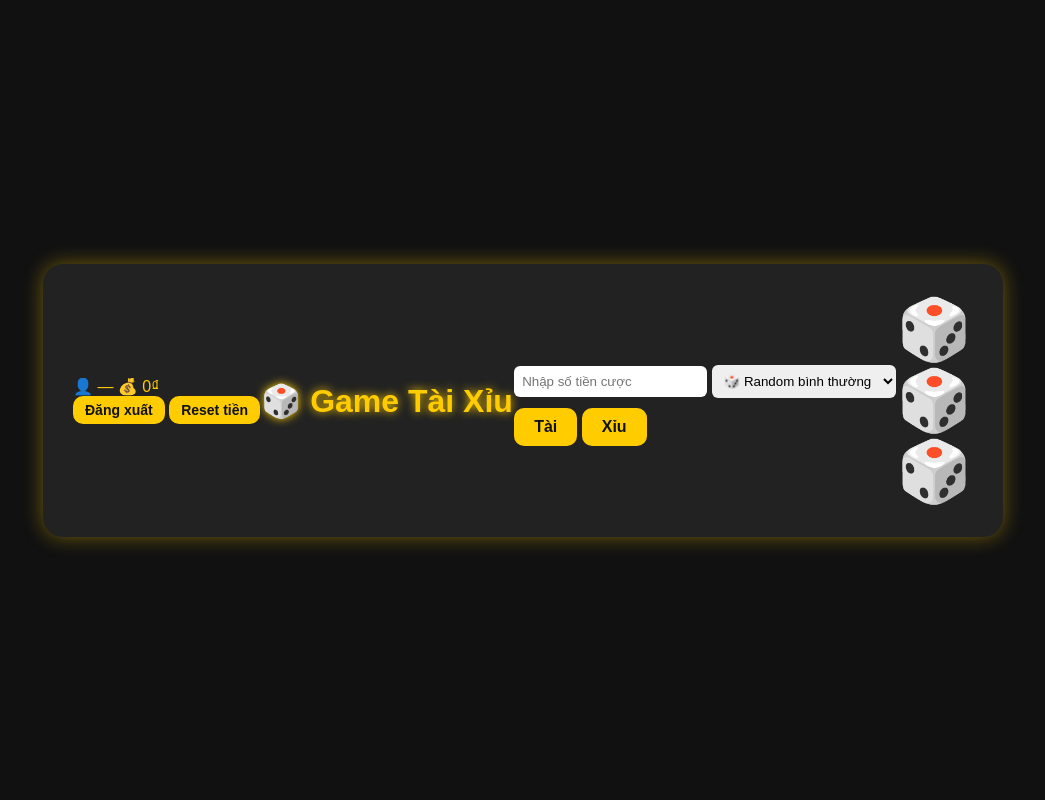
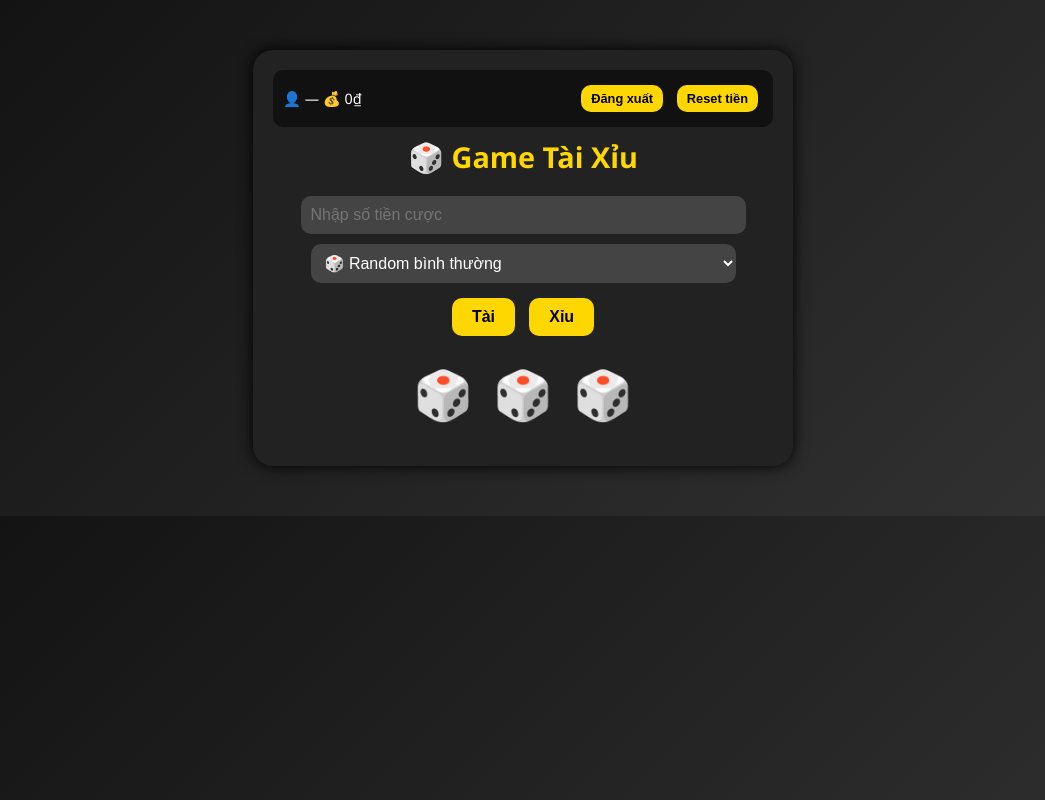
Before and after one commit to billhaha1947/Tai-xiu, a plain HTML site: page index.html in a window 1280 px wide. Shown: the whole page, without its empty margins (117-1162 px from the left). Drawn offline with Linux system fonts and the light colour scheme.

Commit message:
Update style.css

```diff
--- a/style.css
+++ b/style.css
@@ -1,88 +1,102 @@
 body {
   margin: 0;
-  padding: 0;
-  font-family: 'Poppins', sans-serif;
-  background: #111;
-  color: #ffcc00;
-  display: flex;
-  align-items: center;
-  justify-content: center;
-  height: 100vh;
-  overflow: hidden;
+  font-family: 'Segoe UI', sans-serif;
+  background: linear-gradient(135deg, #111, #333);
+  color: #fff;
+  text-align: center;
 }
 
 .container {
-  display: flex;
-  flex-direction: row;
-  align-items: center;
-  justify-content: space-between;
-  width: 90%;
-  max-width: 900px;
+  max-width: 500px;
+  margin: 50px auto;
   background: #222;
+  padding: 20px;
   border-radius: 20px;
-  padding: 30px;
-  box-shadow: 0 0 20px rgba(255, 204, 0, 0.4);
-}
-
-.container.column {
-  flex-direction: column;
-  justify-content: center;
-}
-
-.left, .right {
-  display: flex;
-  flex-direction: column;
-  align-items: center;
-  flex: 1;
+  box-shadow: 0 0 15px #000;
 }
 
 h1 {
-  color: #ffcc00;
-  margin-bottom: 20px;
-  text-shadow: 0 0 10px #ffcc00;
+  margin-top: 10px;
+  color: gold;
+  font-size: 1.8rem;
 }
 
-.buttons {
+.status-row {
   display: flex;
-  gap: 15px;
-  margin-bottom: 20px;
+  justify-content: space-between;
+  align-items: center;
+  background: #111;
+  padding: 10px;
+  border-radius: 10px;
+  font-size: 0.9rem;
+}
+
+.bet-section {
+  margin-top: 20px;
+}
+
+input[type=number], select {
+  padding: 10px;
+  width: 85%;
+  border-radius: 10px;
+  border: none;
+  margin-bottom: 10px;
+  font-size: 1rem;
+  background: #444;
+  color: #fff;
 }
 
 .btn {
-  background: #ffcc00;
-  color: #111;
+  background: gold;
   border: none;
   border-radius: 10px;
   padding: 10px 20px;
+  margin: 5px;
+  font-size: 1rem;
+  cursor: pointer;
+  color: #000;
   font-weight: bold;
-  cursor: pointer;
-  font-size: 16px;
-  transition: 0.2s;
 }
-.btn:hover { background: #ffaa00; }
-.small { padding: 6px 12px; font-size: 14px; }
+.btn:hover {
+  background: #ffdc73;
+}
+.small {
+  padding: 6px 10px;
+  font-size: 0.8rem;
+}
 
-.result { font-size: 20px; margin: 15px 0; }
+.dice {
+  display: flex;
+  justify-content: center;
+  margin: 20px 0;
+}
 
-.dice-area {
-  display: flex;
-  gap: 20px;
-  justify-content: center;
-  align-items: center;
-  margin-bottom: 20px;
+.die {
+  font-size: 3rem;
+  margin: 0 10px;
 }
-.dice {
-  font-size: 60px;
-  transition: transform 0.6s ease;
+
+#result {
+  font-size: 1.3rem;
+  color: cyan;
 }
-.spin { animation: roll 0.6s infinite linear; }
-@keyframes roll { from { transform: rotate(0deg); } to { transform: rotate(360deg); } }
 
-.sum { font-size: 20px; color: #ffcc00; }
-
-input, select {
-  padding: 8px;
-  border-radius: 6px;
+.login-container {
+  max-width: 350px;
+  margin: 100px auto;
+  background: #222;
+  padding: 24px;
+  border-radius: 16px;
+  text-align: center;
+  box-shadow: 0 0 12px #000;
+}
+.login-container input {
+  display: block;
+  width: 100%;
+  padding: 10px;
+  margin: 8px 0;
+  border-radius: 8px;
   border: none;
-  margin: 10px 0;
 }
+.login-btns { display: flex; gap: 10px; justify-content: center; margin-top: 8px; }
+.result { margin-top: 10px; font-weight: bold; }
```
